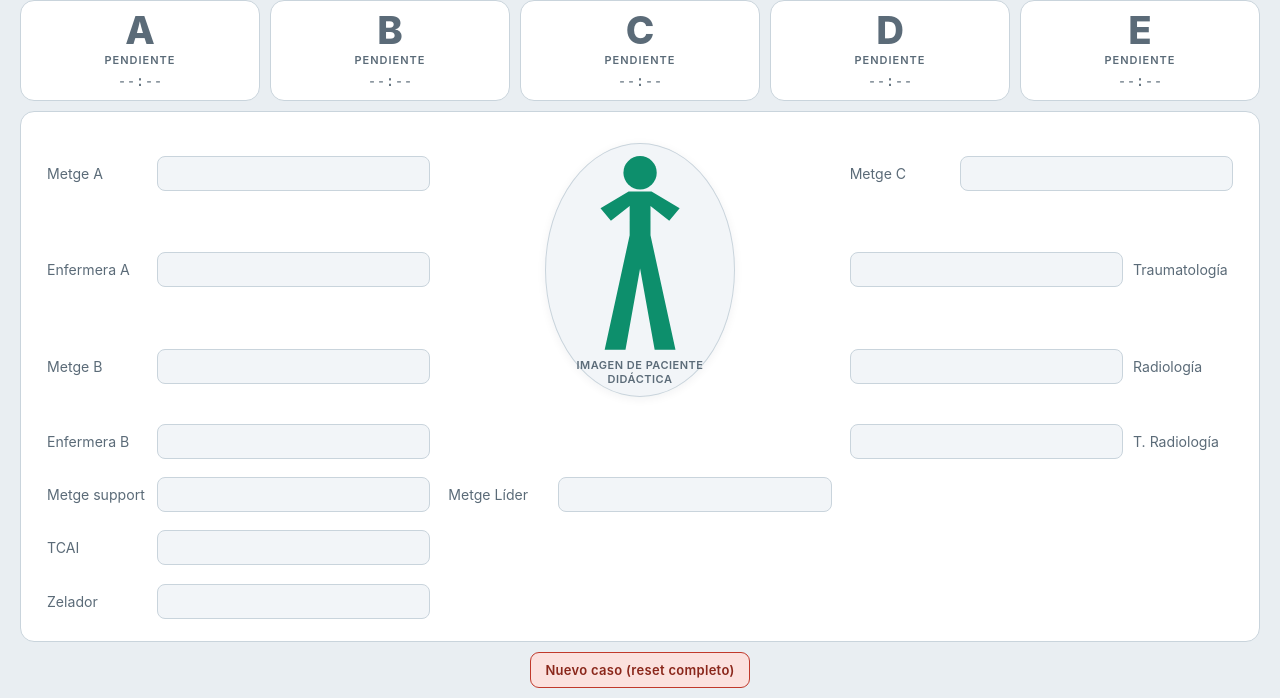
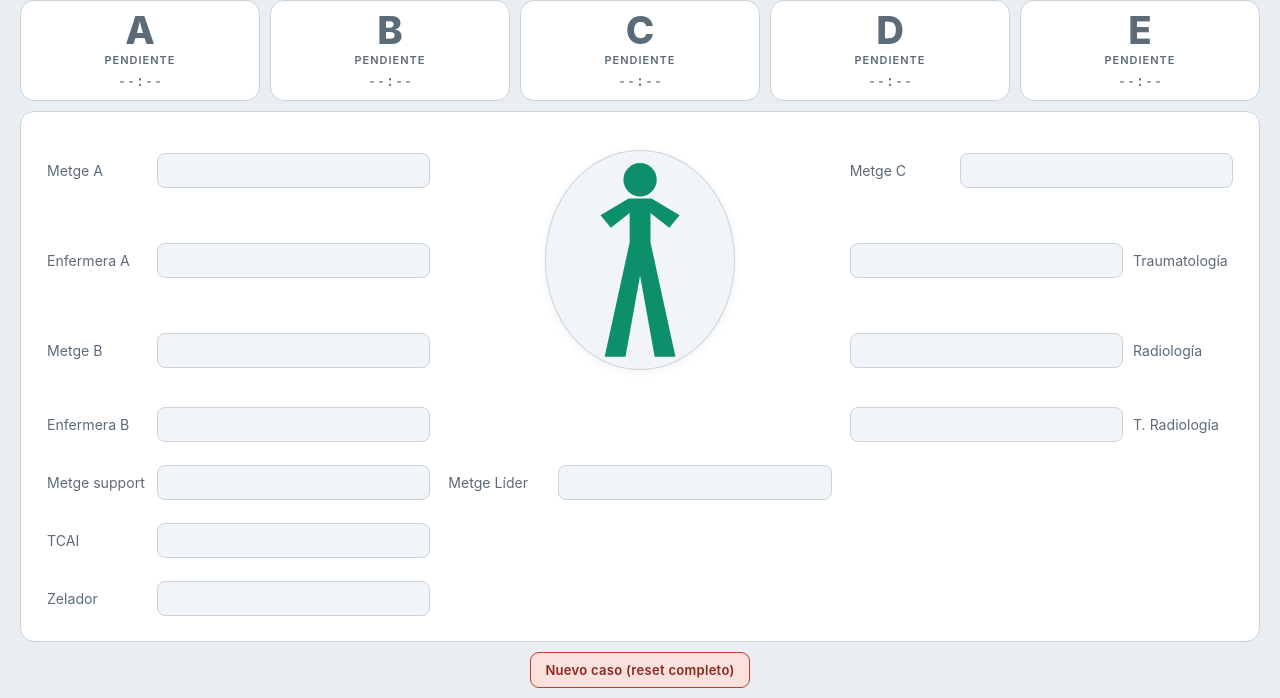
Before and after one commit to NICKOBREGON/Codi-PPT, a plain HTML site: page index.html in a window 1280 px wide. Shown: the part 102-800 px from the top of the page. Drawn offline with Linux system fonts and the light colour scheme.

Commit message:
Update index.html

```diff
--- a/index.html
+++ b/index.html
@@ -212,7 +212,6 @@
           Z"
           fill="var(--teal)"/>
       </svg>
-      <span>Imagen de paciente<br>didáctica</span>
     </div>
 
     <div class="role col-c" style="grid-row:1;"><label>Metge C</label><input data-key="metgeC"></div>
```
